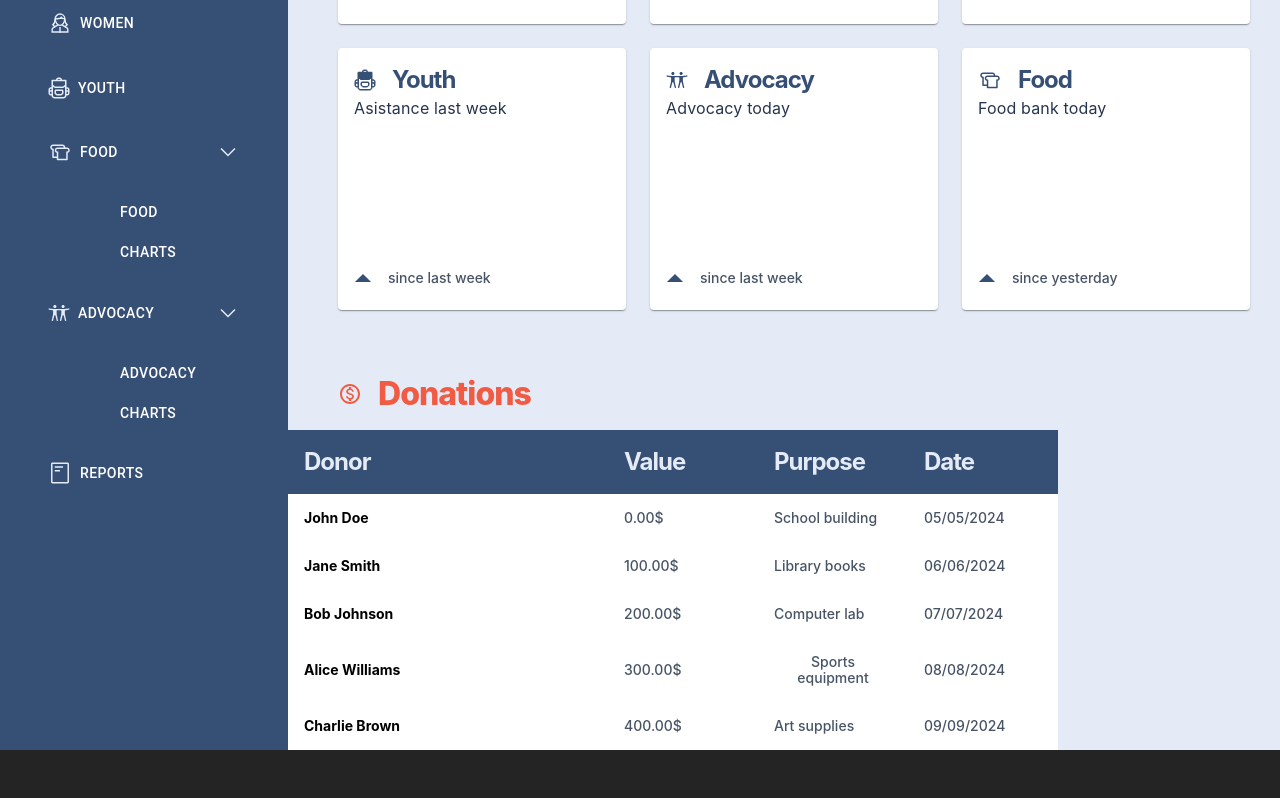
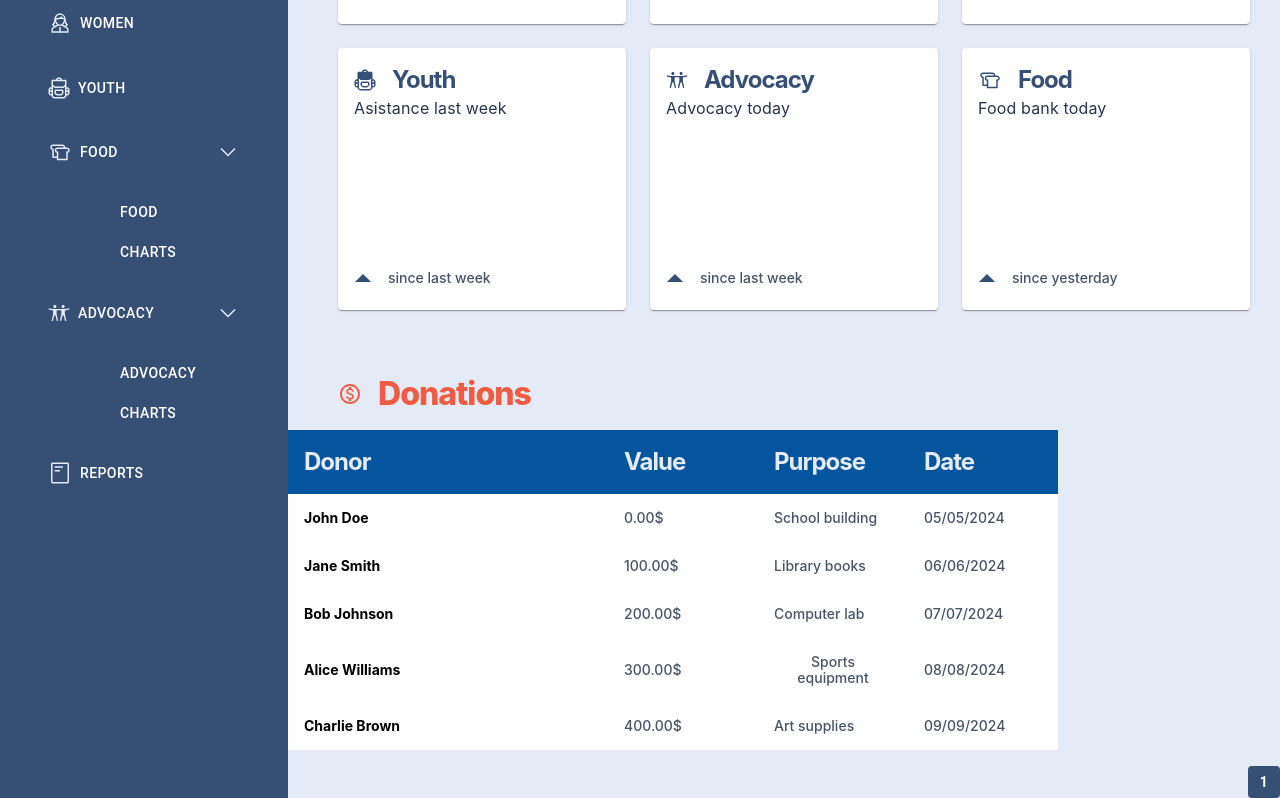
Before and after one commit to NotMija/DesafioONGapp, a React (Vite) app: page /dashboard in a window 1280 px wide. Shown: the part 358-1156 px from the top of the page. Before the commit the page ends 1108 px from the top, so only its background shows below. Built offline with nearby package versions, Linux system fonts and the light colour scheme.

Commit message:
"Fixed ColorTables"

```diff
--- a/src/components/Tables/TableAdvocacy.jsx
+++ b/src/components/Tables/TableAdvocacy.jsx
@@ -458,7 +458,7 @@ export const TableAdvocacy = () => {
                         </th>
                     </tr>
                 </thead>
-                <tbody style={{ backgroundColor: '#FFFFF' }}>
+                <tbody style={{ backgroundColor: '#FFFF' }}>
                     {displayedData.map((data, index) => {
                         return (
                             <tr key={index}>
--- a/src/components/Tables/TableDonations.jsx
+++ b/src/components/Tables/TableDonations.jsx
@@ -1,3 +1,5 @@
+import { useState } from "react"
+import { ButtonPages } from "../Button/Button"
 import { TextCaptionsBold } from "../Text/TextCaptionBold"
 import { TextCaptions } from "../Text/TextCaptions"
 import { TextH3 } from "../Text/TextH3"
@@ -37,9 +39,26 @@ export const TableDonations = () => {
         },
     ]
 
+    const [currentPage, setCurrentPage] = useState(1); // Página actual
+    const itemsPerPage = 12; // Registros por página
+
+    const handlePageChange = (pageNumber) => {
+        setCurrentPage(pageNumber);
+    };
+
+    const startIndex = (currentPage - 1) * itemsPerPage;
+    const endIndex = startIndex + itemsPerPage;
+    const displayedData = possiblesdatas.slice(startIndex, endIndex);
+
+    const pageNumbers = [];
+    for (let i = 1; i <= Math.ceil(possiblesdatas.length / itemsPerPage); i++) {
+        pageNumbers.push(i);
+    }
+
     return (
+        <>
             <table style={{ padding: '0 0 0 50px' }}>
-            <thead style={{ backgroundColor: '#364F75' }}>
+                <thead style={{ backgroundColor: '#05549E' }}>
                     <tr>
                         <th style={{ width: '320px', textAlign: 'left', padding: '16px' }}>
                             <TextH3 color='#E4EBF7' name='Donor' />
@@ -56,7 +75,7 @@ export const TableDonations = () => {
                     </tr>
                 </thead>
                 <tbody style={{ backgroundColor: '#ffff' }}>
-                {possiblesdatas.map((data, index) => {
+                    {displayedData.map((data, index) => {
                         return (
                             <tr key={index}>
                                 <td style={{ padding: '16px' }}>
@@ -77,5 +96,12 @@ export const TableDonations = () => {
 
                 </tbody>
             </table>
+
+            <div style={{ display: 'flex', gap: '10px', justifyContent: 'flex-end', padding: '16px 0px 0px 0px' }}>
+                {pageNumbers.map((pageNumber) => (
+                    <ButtonPages key={pageNumber} string={pageNumber} currentPage={currentPage} onClick={() => handlePageChange(pageNumber)} />
+                ))}
+            </div>
+        </>
     )
 }
```
Lines whose indentation alone changed are shown as unchanged.
